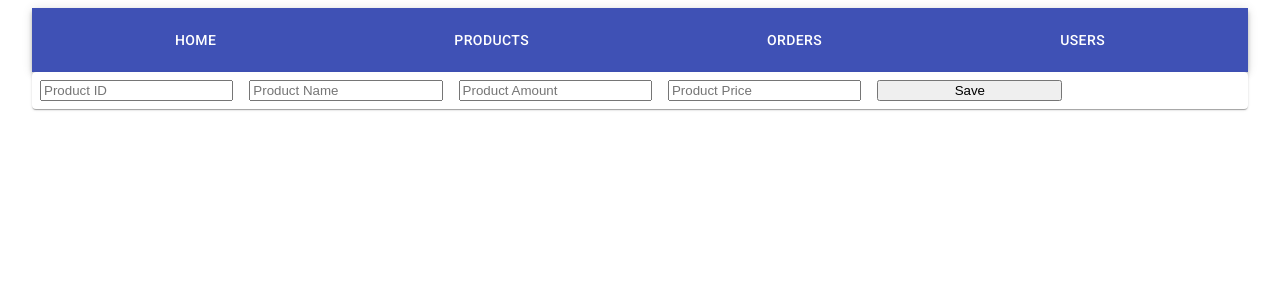
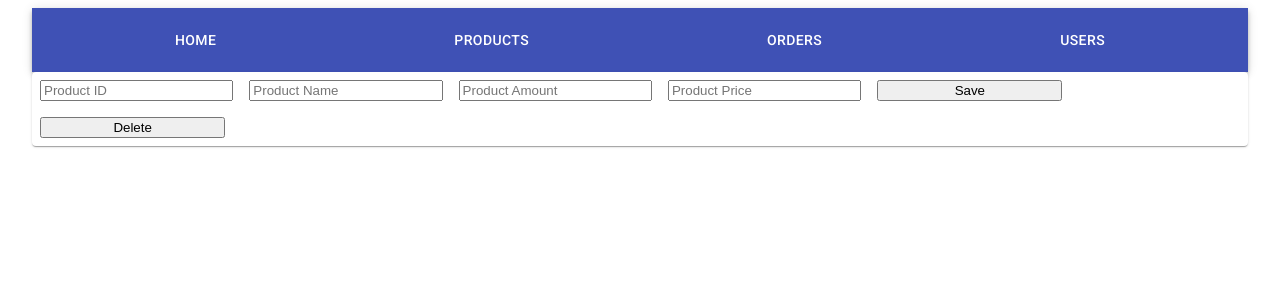
Before and after one commit to pedananton/crm-frapp, a React (Create React App) app: page /products/3 in a window 1280 px wide. Shown: the top 300 px of the page. Built offline with nearby package versions, Linux system fonts and the light colour scheme; no server answers.

Commit message:
reload after product delete

```diff
--- a/src/components/products/ProductForm.js
+++ b/src/components/products/ProductForm.js
@@ -1,10 +1,13 @@
 import React from 'react';
 import { connect } from 'react-redux';
-import { withRouter } from 'react-router-dom';
+import { useHistory, withRouter } from 'react-router-dom';
 /* eslint-disable eqeqeq */
 import { makeStyles } from '@material-ui/core/styles';
 import { Field, Form, Formik } from 'formik';
-import { safeFormProduct } from '../../store/actions/products';
+import {
+  deleteFormProduct,
+  safeFormProduct,
+} from '../../store/actions/products';
 
 const useStyles = makeStyles((theme) => ({
   root: {
@@ -15,11 +18,16 @@ const useStyles = makeStyles((theme) => ({
   },
 }));
 
-function ProductForm({ product, onSave }) {
+function ProductForm({ product, onSave, onProductDelete }) {
   const classes = useStyles();
+  const history = useHistory();
 
   function onFormSubmit(data) {
     onSave(data);
+  }
+
+  function onDeleteClick() {
+    history.push('/products');
   }
 
   return (
@@ -30,6 +38,12 @@ function ProductForm({ product, onSave }) {
         <Field name='rest' placeholder='Product Amount' />
         <Field name='price' placeholder='Product Price' />
         <button type='submit'>Save</button>
+        <button
+          type='button'
+          onClick={() => onProductDelete(product.id, onDeleteClick())}
+        >
+          Delete
+        </button>
       </Form>
     </Formik>
   );
@@ -53,6 +67,7 @@ const mapStateToProps = (state, props) => {
 
 const mapDispatchToProps = {
   onSave: safeFormProduct,
+  onProductDelete: deleteFormProduct,
 };
 
 export default withRouter(
--- a/src/store/actions/products.js
+++ b/src/store/actions/products.js
@@ -21,3 +21,15 @@ export function safeFormProduct(data) {
     );
   };
 }
+
+export const DELETE_PRODUCT = "DELETE_PRODUCT";
+export function deleteFormProduct(id) {
+  return function (dispatch) {
+    products.delete(id).then(() =>
+      dispatch({
+        type: DELETE_PRODUCT,
+        payload: id,
+      })
+    );
+  };
+}
--- a/src/store/reducers/products.js
+++ b/src/store/reducers/products.js
@@ -1,4 +1,4 @@
-import { CREATE_PRODUCT, SET_PRODUCTS } from '../actions/products';
+import { CREATE_PRODUCT, DELETE_PRODUCT, SET_PRODUCTS } from '../actions/products';
 
 const initialState = {
   items: [],
@@ -17,6 +17,11 @@ export default function foo(state = initialState, { type, payload }) {
         ...state,
         products: createProduct(state.items, payload),
       };
+    case DELETE_PRODUCT:
+      return {
+        ...state,
+        products: state.items.filter((item) => item.id !== payload),
+      };
     default:
       return state;
   }
```
